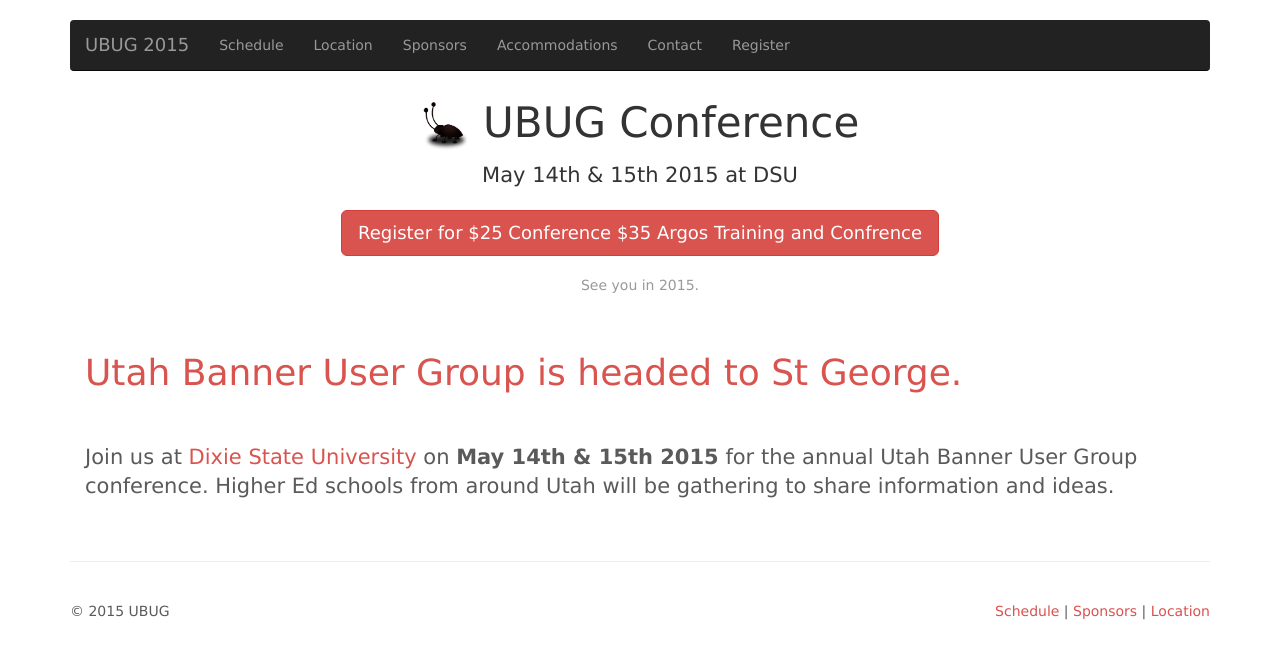
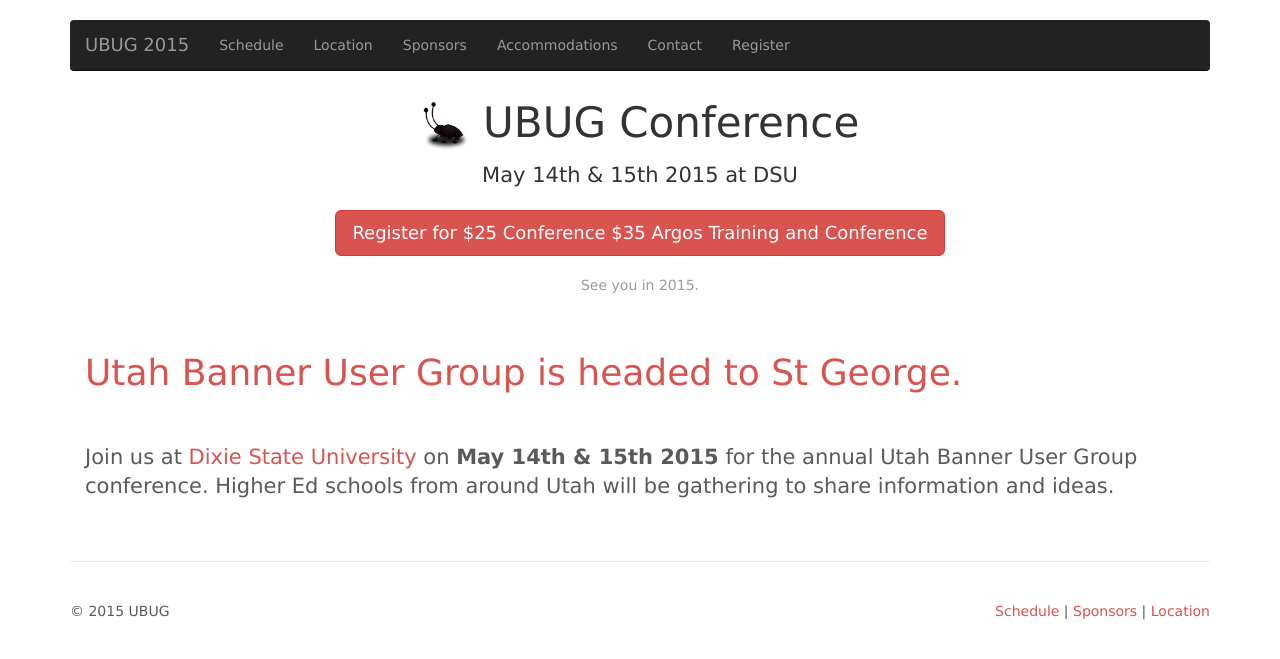
Before and after one commit to ubug/ubug.github.io, a Jekyll site: the page built from index.html, in a window 1280 px wide. Shown: the top 659 px of the page. Built offline with Jekyll 4.4.1, drawn with Linux system fonts in a browser that asks for light colours; nearby versions of some CDN libraries; Markdown is read by kramdown in place of the engine named in the settings.

Commit message:
spelling

```diff
--- a/_config.yml
+++ b/_config.yml
@@ -7,6 +7,6 @@
 year: 2015
 eventdate: May 14th &amp; 15th 2015
 registration_form: https://commerce.cashnet.com/WEBUBUG
-register_button_text: Register for $25 Conference $35 Argos Training and Confrence
+register_button_text: Register for $25 Conference $35 Argos Training and Conference
 register_button_help_text: See you in 2015.
 exclude: [node_modules, Gruntfile.coffee, package.json, bower.json, _js, _sass]
```
